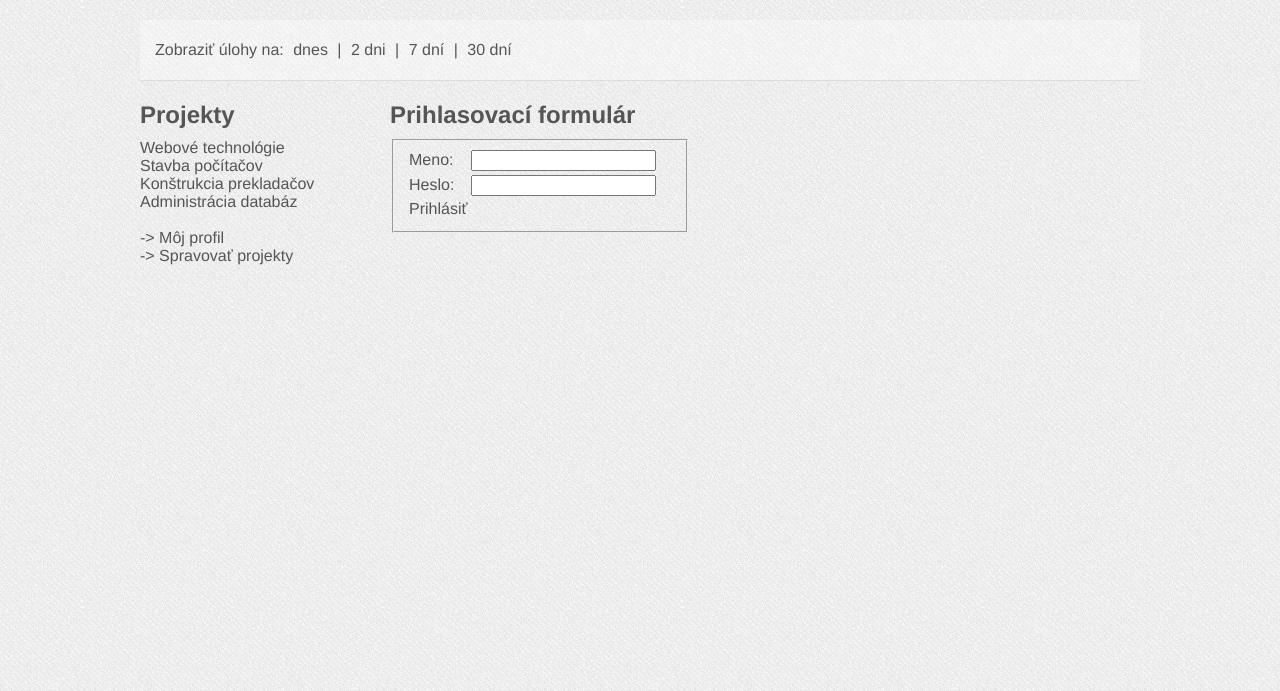
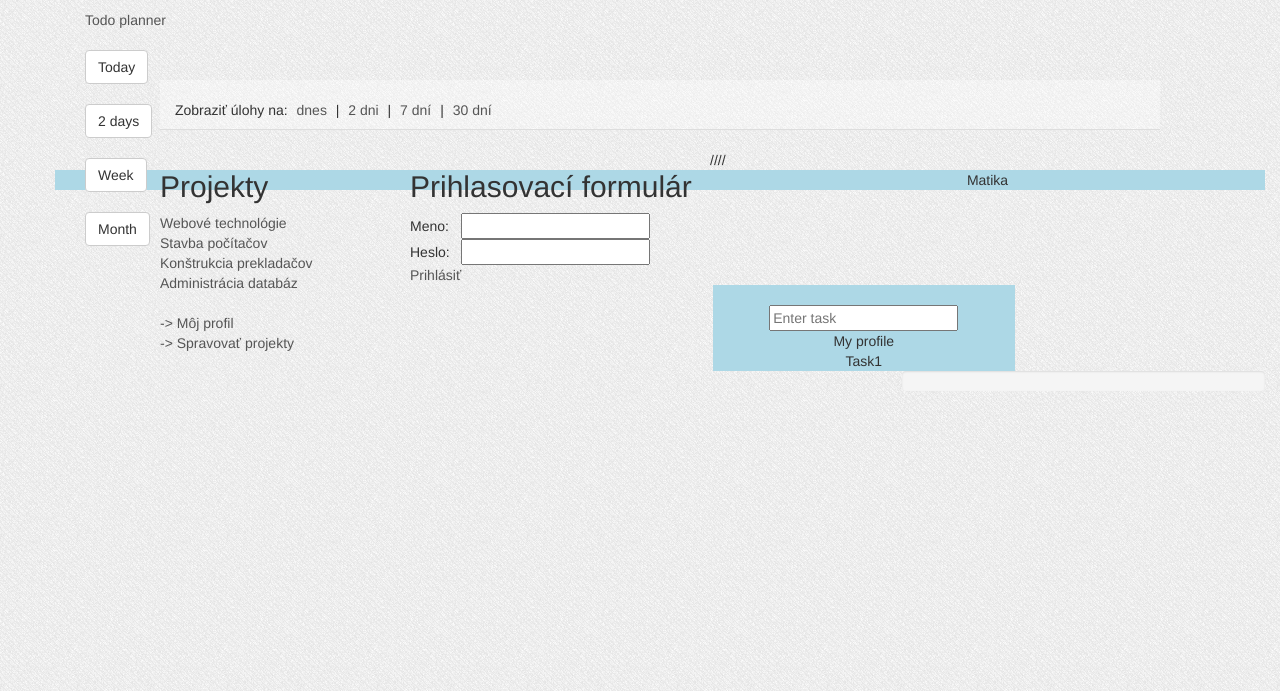
Before and after one commit to vfilarsky/WT2013_FIGEOR, a PHP site: page / in a window 1280 px wide. Shown: the top 691 px of the page. Run offline with PHP 8.4, Linux system fonts and the light colour scheme; some libraries are stand-ins or nearby versions.

Commit message:
Update index.php

```diff
--- a/views/index.php
+++ b/views/index.php
@@ -40,3 +40,71 @@
         </section>
     </body>
 </html>
+////
+<!DOCTYPE html>
+<html lang="en">
+<head>
+    <meta charset="utf-8">
+    <title><?= $this->title; ?> | FIGEOR</title>
+    <meta name="viewport" content="width=device-width, initial-scale=1.0">
+     <link href="bootstrap/css/bootstrap.css" rel="stylesheet">
+    <link href="bootstrap/css/bootstrap-responsive.css" rel="stylesheet">
+    <style type="text/css">
+        body {
+            padding-top: 60px;
+            padding-bottom: 40px;
+            padding-left: 40px;
+        }
+    </style>
+</head>
+
+<body>
+<div class="navbar navbar-fixed-top">
+    <div class="navbar-inner">
+        <div class="container">
+            <ul class="nav">
+                <li class="active">
+                    <a class="brand" href="#">Todo planner</a>
+                </li>
+                <li><a href="/tasks/view/days/1"><button type="button" class="btn btn-default">Today</button></a></li>
+                <li><a href="/tasks/view/days/2"><button type="button" class="btn btn-default">2 days</button></a></li>
+                <li><a href="/tasks/view/days/7"><button type="button" class="btn btn-default">Week</button></a></li>
+                <li><a href="/tasks/view/days/30"><button type="button" class="btn btn-default">Month</button></a></li>
+            </ul>
+
+        </div>
+    </div>
+</div>
+
+
+<div class="container-fluid">
+    <div class="row-fluid">
+        <div class="span3">
+            <div class="row-fluid">
+                <div class="col-md-3 col-md-offset-3"style=" background-color: lightblue">
+                    <br><form style="text-align: center">
+                        <input type="text" placeholder="Enter task">
+                    </form>
+                </div>
+            </div>
+            <div class="row-fluid">
+                <div class="col-md-3 col-md-offset-3" style=" background-color: lightblue;text-align: center">
+                    <span>My profile</span><br>
+                    <span>Task1</span>
+                </div>
+            </div>
+        </div>
+        <div class="span8" style="background-color: lightblue">
+
+            <div class="row-fluid" style="text-align: center">
+                <span>Matika<div class="progress pull-right" style="width: 30%;>
+                    <div class="progress-bar" role="progressbar" aria-valuenow="0" aria-valuemin="0" aria-valuemax="100""><span class="sr-only">60% Complete</span>
+                </span>
+            </div>
+
+         </div>
+    </div>
+</div>
+
+</body>
+</html>
```
